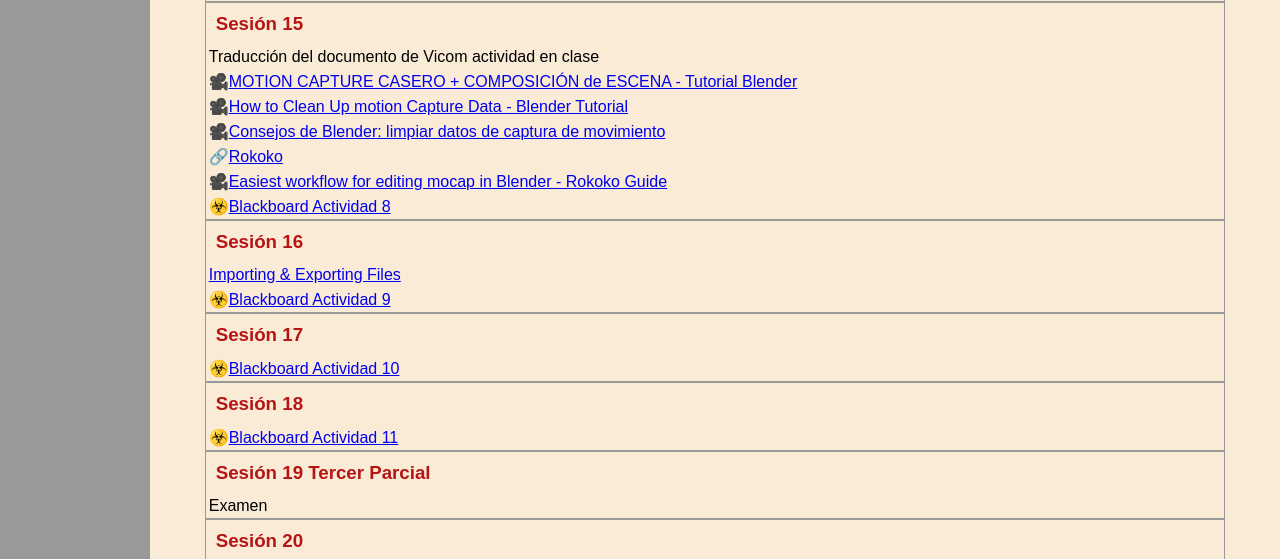
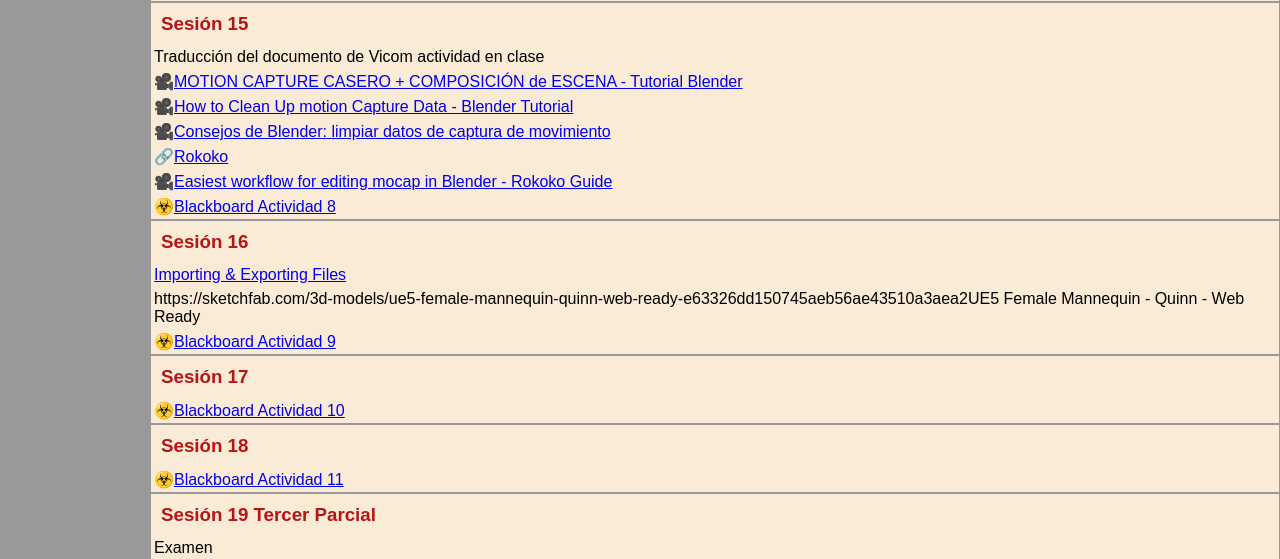
Before and after one commit to beztao01/mo-cap, a plain HTML site: page index.html in a window 1280 px wide. Shown: the part 2089-2648 px from the top of the page. Drawn offline with Linux system fonts and the light colour scheme.

Commit message:
update sesion 16

```diff
--- a/index.html
+++ b/index.html
@@ -181,6 +181,7 @@
                     <h3>Sesión 16</h3>
                     <ul>
                         <li><a href="https://docs.blender.org/manual/en/latest/files/import_export.html" target="_blank" rel="noopener noreferrer">Importing & Exporting Files </a></li>
+                        <li>https://sketchfab.com/3d-models/ue5-female-mannequin-quinn-web-ready-e63326dd150745aeb56ae43510a3aea2<a href="http://"></a>UE5 Female Mannequin - Quinn - Web Ready</li>
 
                         <li>☣️<a href="https://uvmonline.blackboard.com/webapps/login/" target="_blank" rel="noopener noreferrer">Blackboard Actividad 9</a></li>
                     </ul>
```
